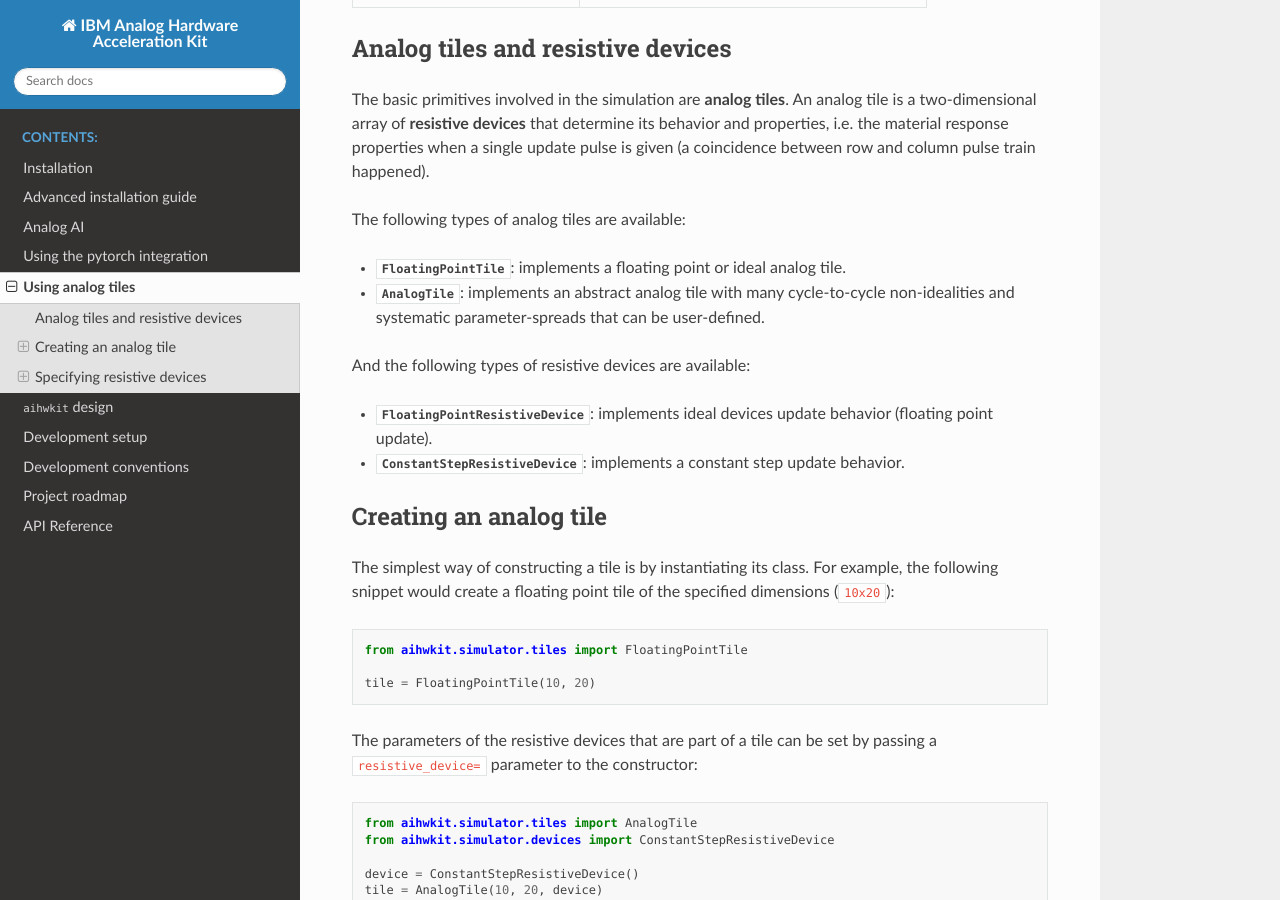
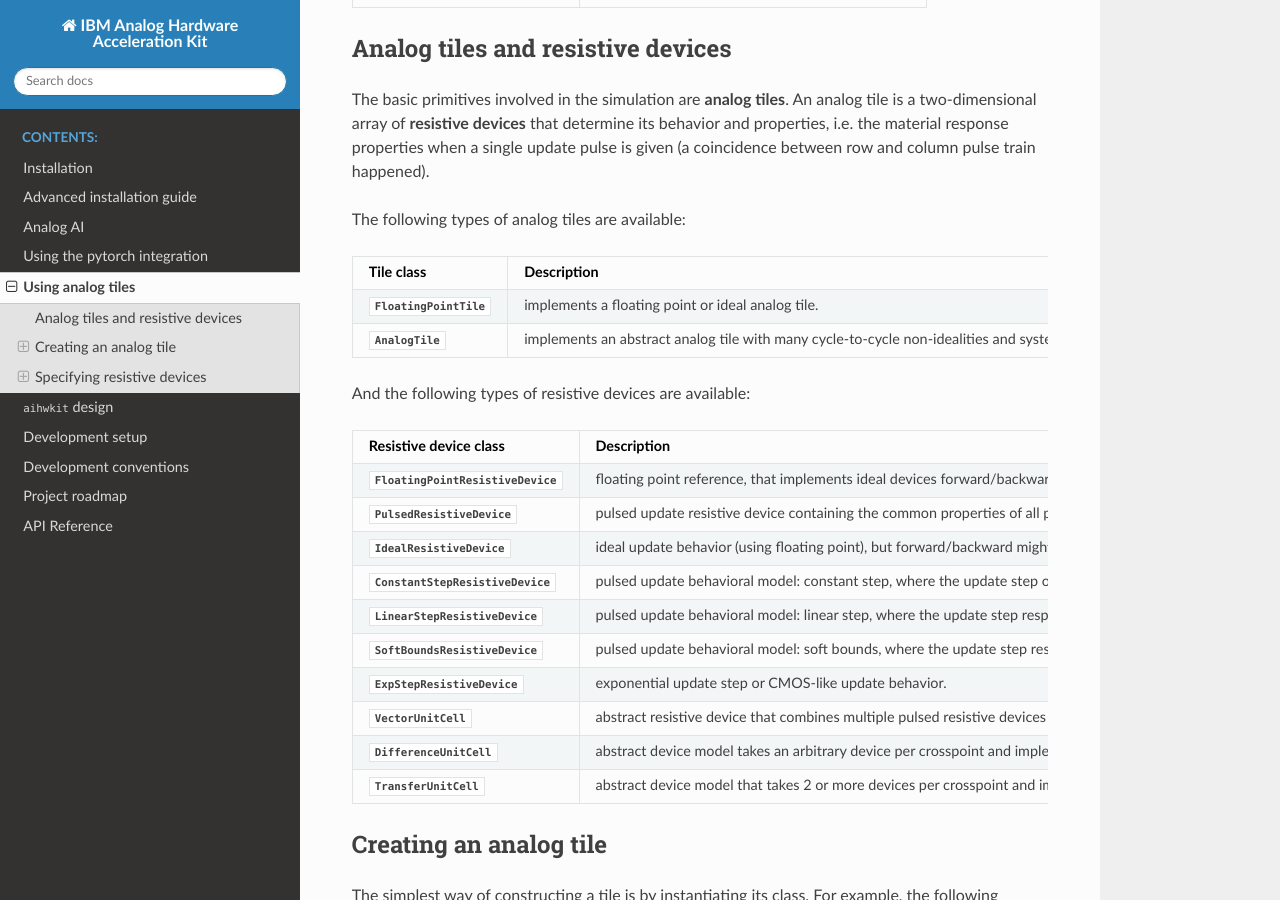
Before and after one commit to IBM/aihwkit, a Sphinx documentation site: the page built from docs/source/using_simulator.rst, in a window 1280 px wide and 900 px high, scrolled down 467 px. Built offline with Sphinx 7.4.7 and the Read the Docs theme 2.0.0, drawn with Linux system fonts in a browser that asks for light colours.

Commit message:
Resistive devices: docstring, sphinx, style tweaks (#15)
Tweaks over the new resistive devices:
* adjust docstrings
* adjust sphinx rendering
* add new devices to sphinx documentaiton
* run clang-format
* small fix for argument checks in `create_tile`

```diff
--- a/docs/source/using_simulator.rst
+++ b/docs/source/using_simulator.rst
@@ -29,19 +29,29 @@
 
 The following types of analog tiles are available:
 
-* :class:`~aihwkit.simulator.tiles.FloatingPointTile`:
-  implements a floating point or ideal analog tile.
-
-* :class:`~aihwkit.simulator.tiles.AnalogTile`:
-  implements an abstract analog tile with many cycle-to-cycle non-idealities
-  and systematic parameter-spreads that can be user-defined.
+===================================================  ========
+Tile class                                           Description
+===================================================  ========
+:class:`~aihwkit.simulator.tiles.FloatingPointTile`  implements a floating point or ideal analog tile.
+:class:`~aihwkit.simulator.tiles.AnalogTile`         implements an abstract analog tile with many cycle-to-cycle non-idealities and systematic parameter-spreads that can be user-defined.
+===================================================  ========
 
 And the following types of resistive devices are available:
 
-* :class:`~aihwkit.simulator.devices.FloatingPointResistiveDevice`:
-  implements ideal devices update behavior (floating point update).
-* :class:`~aihwkit.simulator.devices.ConstantStepResistiveDevice`:
-  implements a constant step update behavior.
+================================================================  ========
+Resistive device class                                            Description
+================================================================  ========
+:class:`~aihwkit.simulator.devices.FloatingPointResistiveDevice`  floating point reference, that implements ideal devices forward/backward/update behavior.
+:class:`~aihwkit.simulator.devices.PulsedResistiveDevice`         pulsed update resistive device containing the common properties of all pulsed devices.
+:class:`~aihwkit.simulator.devices.IdealResistiveDevice`          ideal update behavior (using floating point), but forward/backward might be non-ideal.
+:class:`~aihwkit.simulator.devices.ConstantStepResistiveDevice`   pulsed update behavioral model: constant step, where the update step of material is constant throughout the resistive range (up to hard bounds).
+:class:`~aihwkit.simulator.devices.LinearStepResistiveDevice`     pulsed update behavioral model: linear step, where the update step response size of the material is linearly dependent with resistance (up to hard bounds).
+:class:`~aihwkit.simulator.devices.SoftBoundsResistiveDevice`     pulsed update behavioral model: soft bounds, where the update step response size of the material is linearly dependent and it goes to zero at the bound.
+:class:`~aihwkit.simulator.devices.ExpStepResistiveDevice`        exponential update step or CMOS-like update behavior.
+:class:`~aihwkit.simulator.devices.VectorUnitCell`                abstract resistive device that combines multiple pulsed resistive devices in a single 'unit cell'.
+:class:`~aihwkit.simulator.devices.DifferenceUnitCell`            abstract device model takes an arbitrary device per crosspoint and implements an explicit plus-minus device pair.
+:class:`~aihwkit.simulator.devices.TransferUnitCell`              abstract device model that takes 2 or more devices per crosspoint and implements a 'transfer' based learning rule such as Tiki-Taka (see `Gokmen & Haensch 2020`_).
+================================================================  ========
 
 
 Creating an analog tile
```
Also changed, not shown: other parts of docs/source/using_simulator.rst (+2 -0 lines), 5 other files.
